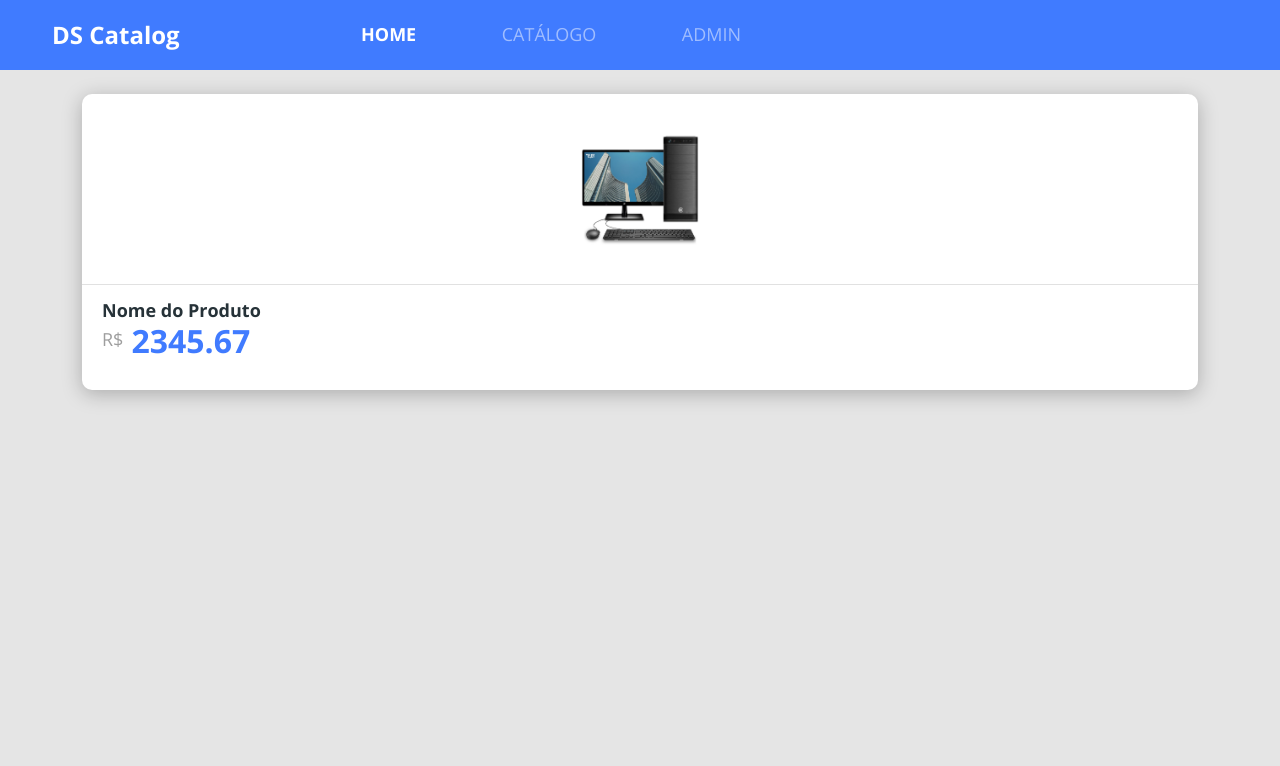
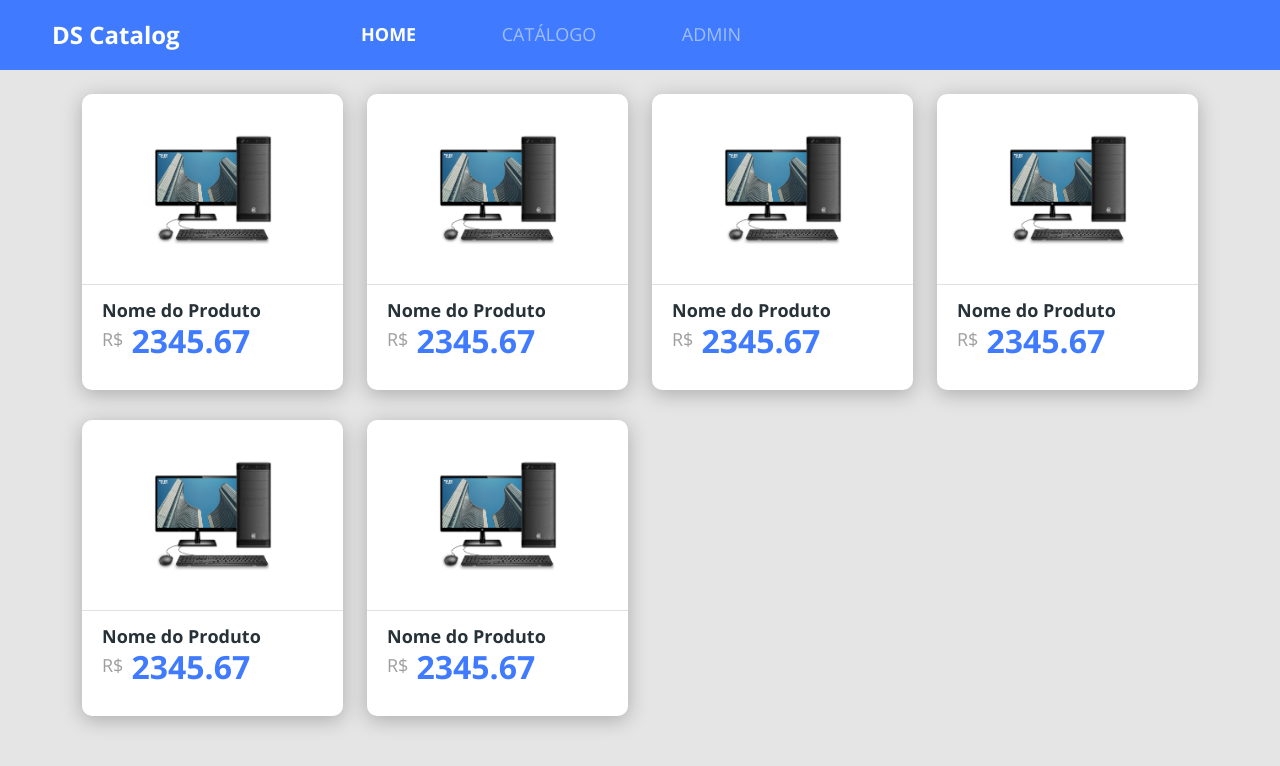
Before and after one commit to Hendalcosta/dscatalog-mono-repo, a React (Create React App) app in the folder frontend/: page / in a window 1280 px wide. Shown: the top 766 px of the page. Built offline with nearby package versions, Linux system fonts and the light colour scheme; the HTML template or start-up script is replaced by a standard one.

Commit message:
Bootstrap grid System in Catalog component implemented

```diff
--- a/frontend/src/pages/Catalog/index.tsx
+++ b/frontend/src/pages/Catalog/index.tsx
@@ -6,7 +6,26 @@
     <>
       <Navbar />
       <div className="container my-4">
-        <ProductCard/>
+        <div className="row">
+          <div className='col-sm-6 col-lg-4 col-xl-3'>
+            <ProductCard />
+          </div>
+          <div className='col-sm-6 col-lg-4 col-xl-3'>
+            <ProductCard />
+          </div>
+          <div className='col-sm-6 col-lg-4 col-xl-3'>
+            <ProductCard />
+          </div>
+          <div className='col-sm-6 col-lg-4 col-xl-3'>
+            <ProductCard />
+          </div>
+          <div className='col-sm-6 col-lg-4 col-xl-3'>
+            <ProductCard />
+          </div>
+          <div className='col-sm-6 col-lg-4 col-xl-3'>
+            <ProductCard />
+          </div>
+        </div>
       </div>
     </>
   );
```
